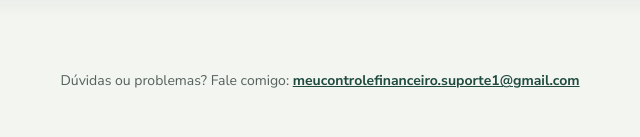
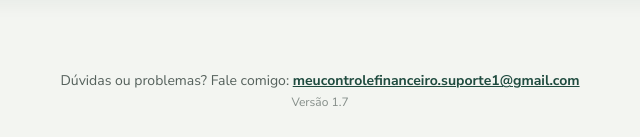
Before and after one commit to meu-controle-financeiro/meu-controle-financeiro.github.io, a plain HTML site: page index.html in a window 1280 px wide. Shown: the part 900-1037 px from the top of the page, 320-960 px from the left. Drawn offline with Linux system fonts and the light colour scheme.

Commit message:
Mostrar número da versão no rodapé
Co-Authored-By: Claude Opus 5.5 <noreply@anthropic.com>
Claude-Session: https://claude.ai/code/session_01DuQRNARE335WSXRZJRGJ7A

```diff
--- a/index.html
+++ b/index.html
@@ -1006,7 +1006,7 @@ document.getElementById("wipeAll").onclick=async()=>{
 };
 setFormDates();renderAll();
 </script>
-<footer class="support-footer">Dúvidas ou problemas? Fale comigo: <a href="mailto:meucontrolefinanceiro.suporte1@gmail.com">meucontrolefinanceiro.suporte1@gmail.com</a></footer>
+<footer class="support-footer">Dúvidas ou problemas? Fale comigo: <a href="mailto:meucontrolefinanceiro.suporte1@gmail.com">meucontrolefinanceiro.suporte1@gmail.com</a><br><span style="font-size:12px;opacity:.7">Versão 1.7</span></footer>
 <style>.cp-antiga{display:flex;gap:10px;align-items:center;font-weight:700;margin:0 0 10px;min-height:44px;cursor:pointer}.cp-antiga input{width:22px;height:22px;flex:0 0 22px}#cpAntigaDica{margin:0 0 12px;line-height:1.45}.support-footer{max-width:1100px;margin:8px auto 28px;padding:0 16px;text-align:center;font-size:14px;color:#55615c;line-height:1.5;overflow-wrap:anywhere}.support-footer a{color:#1f4b3f;font-weight:700}</style>
 </body>
 </html>
```
